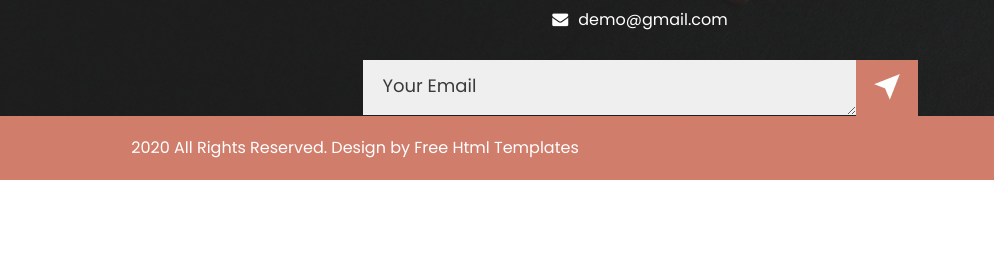
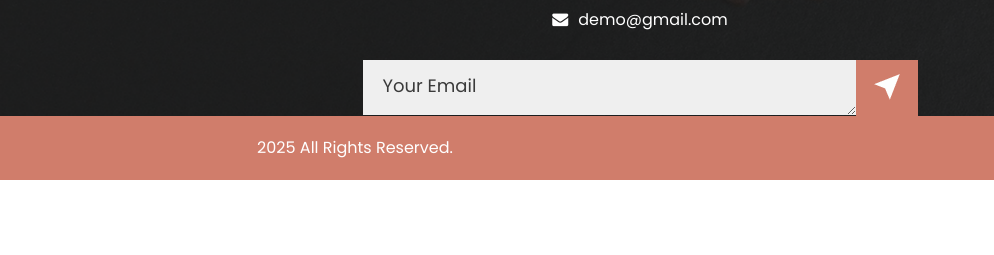
Before and after one commit to karthikb2701/Cafe, a plain HTML site: page about.html in a window 1280 px wide. Shown: the part 1187-1442 px from the top of the page, 0-994 px from the left. Drawn offline with nearby package versions, Linux system fonts and the light colour scheme; files whose address does not match are found by name.

Commit message:
second commit

```diff
--- a/about.html
+++ b/about.html
@@ -125,7 +125,7 @@
          <div class="container">
             <div class="row">
                <div class="col-lg-6 col-sm-12">
-                  <p class="copyright_text">2020 All Rights Reserved. Design by <a href="https://html.design">Free Html Templates</a></p>
+                  <p class="copyright_text">2025 All Rights Reserved.</p>
                </div>
                <div class="col-lg-6 col-sm-12">
                   <div class="footer_social_icon">
```
Also changed, not shown: blog.html (+1 -1 lines), coffees.html (+1 -1 lines), contact.html (+1 -1 lines), index.html (+1 -1 lines).
